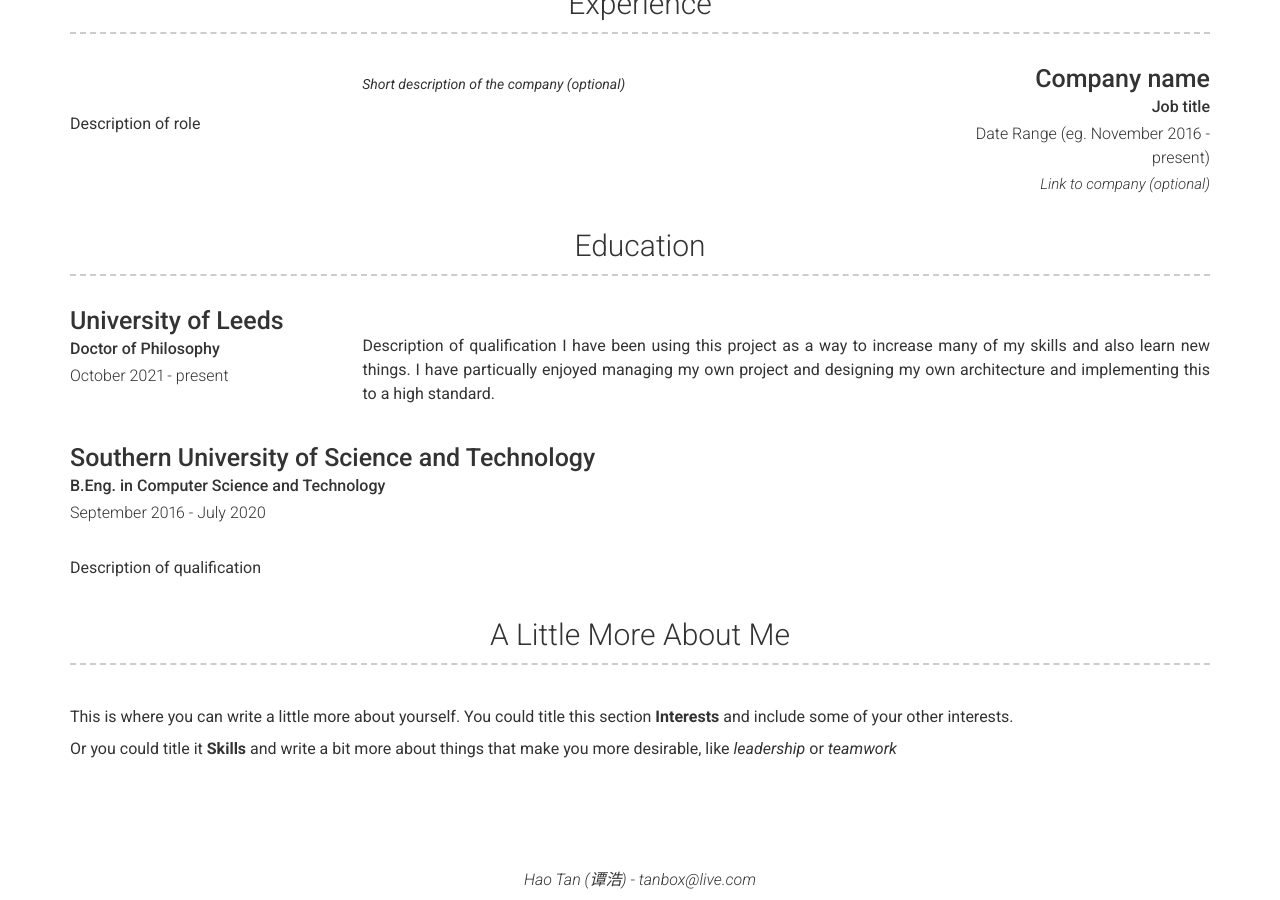
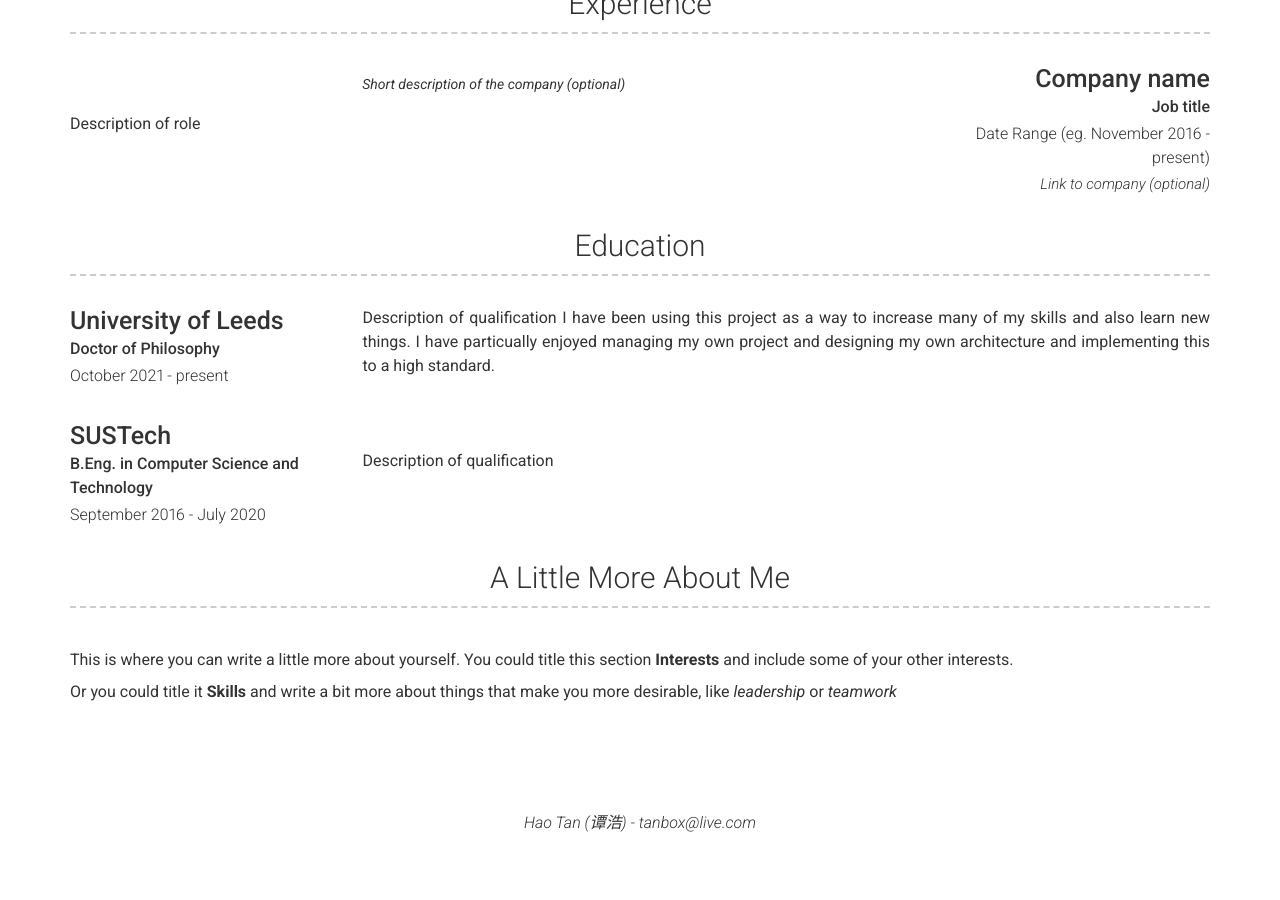
Before and after one commit to haotan1998/haotan1998.github.io, a Jekyll site: the page built from index.md, in a window 1280 px wide and 900 px high, scrolled down 1139 px. Built offline with Jekyll 4.4.1, drawn with Linux system fonts in a browser that asks for light colours; nearby versions of some CDN libraries; after the commit the page ends 1982 px from its top, so only the background shows below that.

Commit message:
Update _config.yml

```diff
--- a/_config.yml
+++ b/_config.yml
@@ -100,12 +100,11 @@ content:
         title: University of Leeds
         sub_title: Doctor of Philosophy
         caption: October 2021 - present
-        quote: >
         description: | # this will include new lines to allow paragraphs
           Description of qualification
           I have been using this project as a way to increase many of my skills and also learn new things. I have particually enjoyed managing my own project and designing my own architecture and implementing this to a high standard.
-      - layout: top
-        title: Southern University of Science and Technology
+      - layout: left
+        title: SUSTech
         sub_title: B.Eng. in Computer Science and Technology
         caption: September 2016 - July 2020
         quote: >
```
